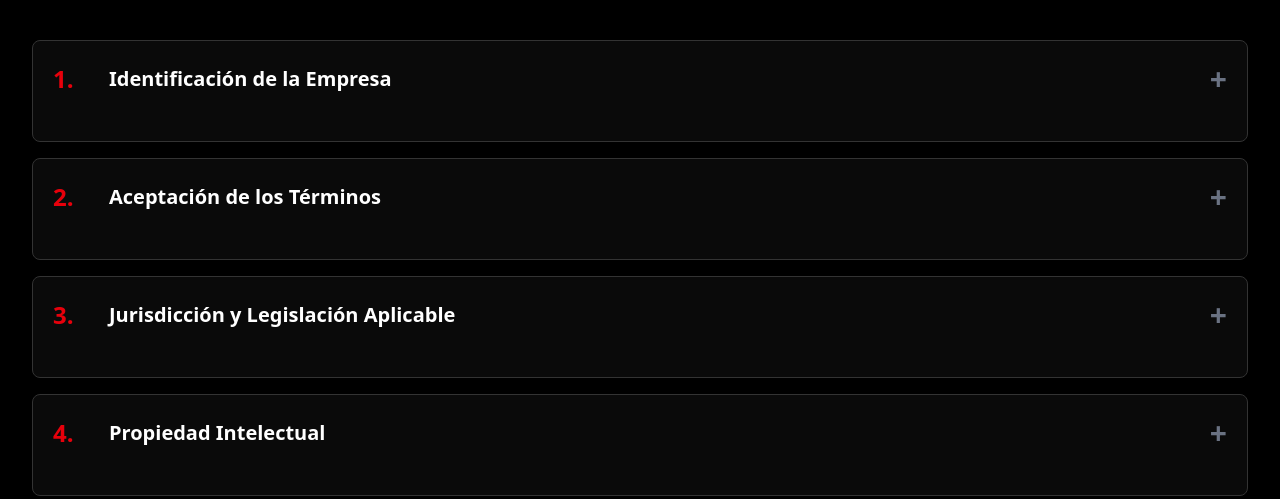
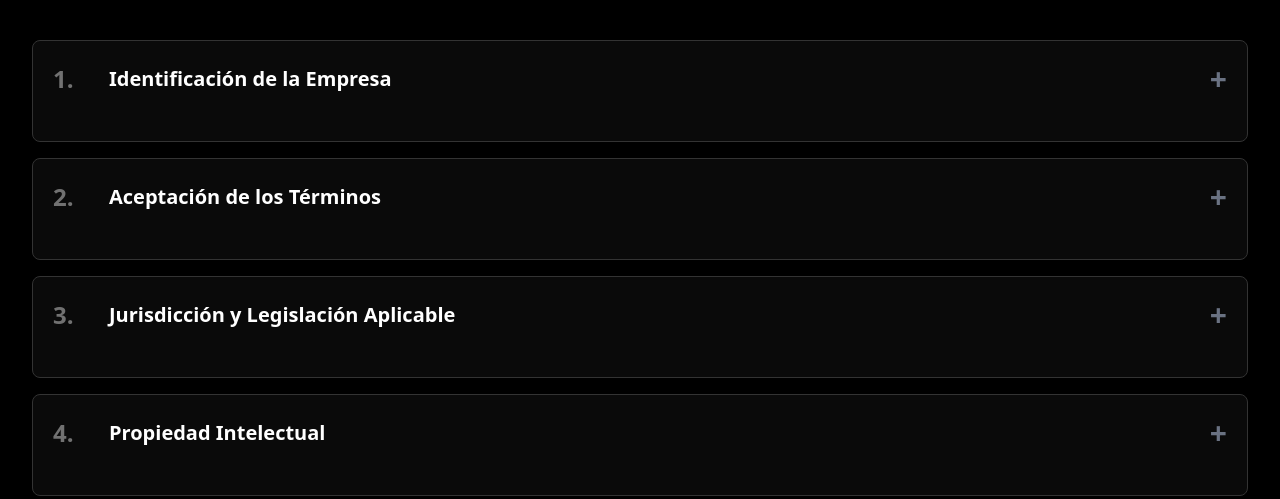
Before and after one commit to AgustinMateos/blinders, a Next.js app: page /terminos-y-condiciones in a window 1280 px wide. Shown: the part 275-774 px from the top of the page. Built offline with nearby package versions, Linux system fonts and the light colour scheme.

Commit message:
blinders

```diff
--- a/src/app/blinders/page.jsx
+++ b/src/app/blinders/page.jsx
@@ -106,7 +106,7 @@ export default function AboutUs() {
           <Image src="/blindersEstampa.svg" alt="Estampa" width={180} height={180} className="absolute bottom-[140px] left-[170px] md:bottom-[-5px] md:left-[280px]" />
           <div className='flex flex-col md:flex-row justify-around h-full items-center'>
             <div className='w-auto md:w-[380px]'>
-              <h3 className=" font-big-shoulders md:pl-[0px] font-bold text-[32px] md:text-[38px] md:leading-[50px] md:tracking-[100%] uppercase text-[#E3E3E3]">
+              <h3 className=" font-big-shoulders md:pl-[0px] font-bold text-[32px] md:text-[38px] md:leading-[50px]  uppercase text-[#E3E3E3]">
                 En blinders no hacemos simples videos, creamos experiencias cinematográficas
               </h3>
             </div>
--- a/src/app/contacto/page.jsx
+++ b/src/app/contacto/page.jsx
@@ -2,7 +2,7 @@
 
 import React, { useState } from "react";
 import Image from "next/image";
-import { BigShoulders } from "../ui/fonts";
+
 import CustomDropdown from "@/components/CustomDropDown";
 
 export default function Contacto() {
--- a/src/components/Terminos.jsx
+++ b/src/components/Terminos.jsx
@@ -503,7 +503,7 @@ const Terminos = () => {
                 className="w-full px-5 py-4 md:py-5 flex items-center justify-between text-left hover:bg-[#111] transition-colors"
               >
                 <div className="flex items-center gap-4">
-                  <span className="text-xl md:text-2xl font-bold text-red-600 min-w-[2.5rem]">
+                  <span className="text-xl md:text-2xl font-bold text-[#717171] min-w-[2.5rem]">
                     {item.id}.
                   </span>
                   <h3 className="text-lg md:text-xl font-semibold">{item.title}</h3>
```
